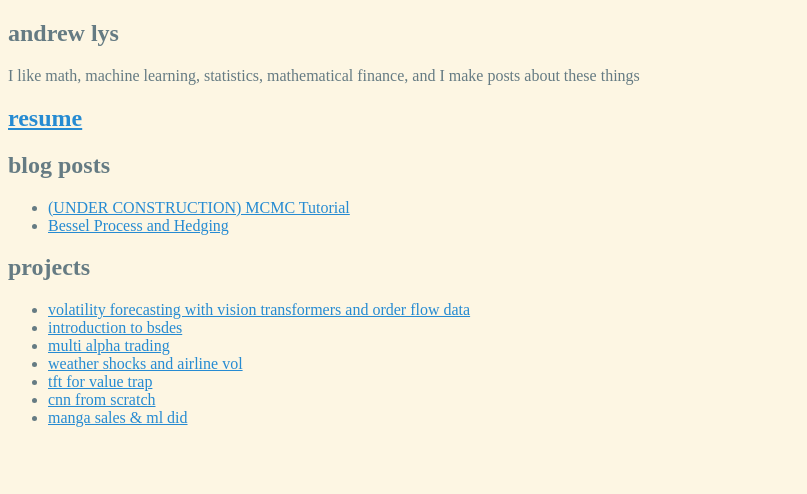
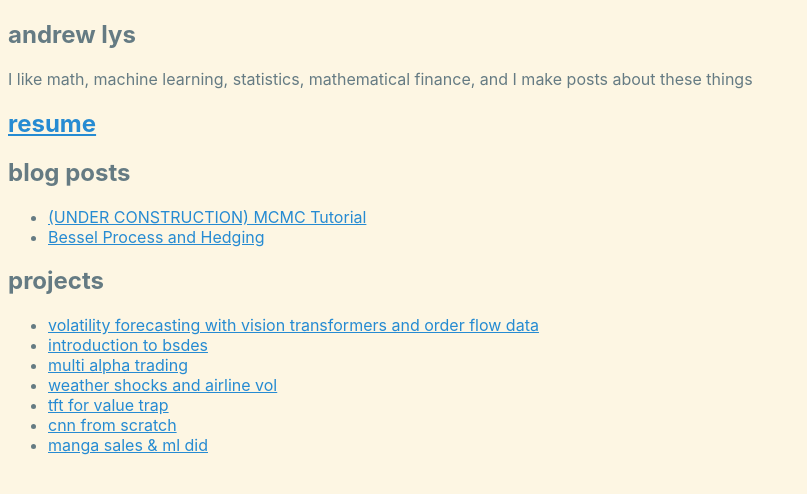
Before and after one commit to andrewlys/andrewlys.github.io, a Jekyll site: the page built from README.md, in a window 1280 px wide. Shown: the top 494 px of the page, without its empty margins (0-807 px from the left). Built offline with Jekyll 4.4.1, drawn with Linux system fonts in a browser that asks for light colours; our own code applies the rules of GitHub Pages for plain Markdown files.

Commit message:
added font

```diff
--- a/_layouts/default.html
+++ b/_layouts/default.html
@@ -2,7 +2,7 @@
 <html>
 <head>
 <meta charset="utf-8">
-<style>body{background-color:#fdf6e3;color:#657b83}a{color:#268bd2}</style>
+<style>body{font-family:-apple-system,BlinkMacSystemFont,"Segoe UI",Roboto,Helvetica,Arial,sans-serif;background-color:#fdf6e3;color:#657b83}a{color:#268bd2}</style>
 </head>
 <body>
 {{ content }}
```
